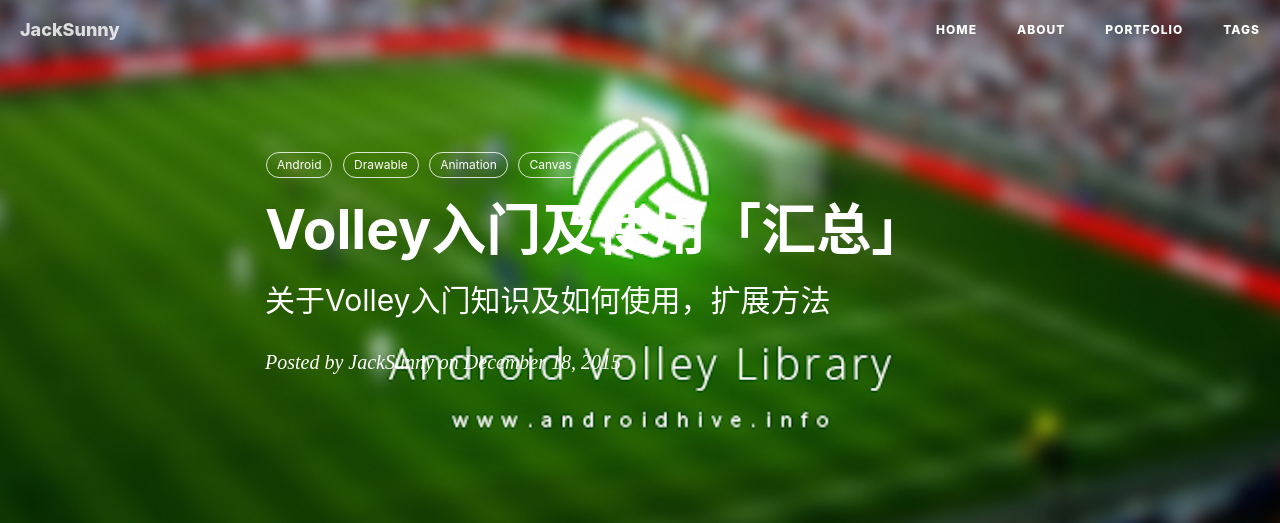
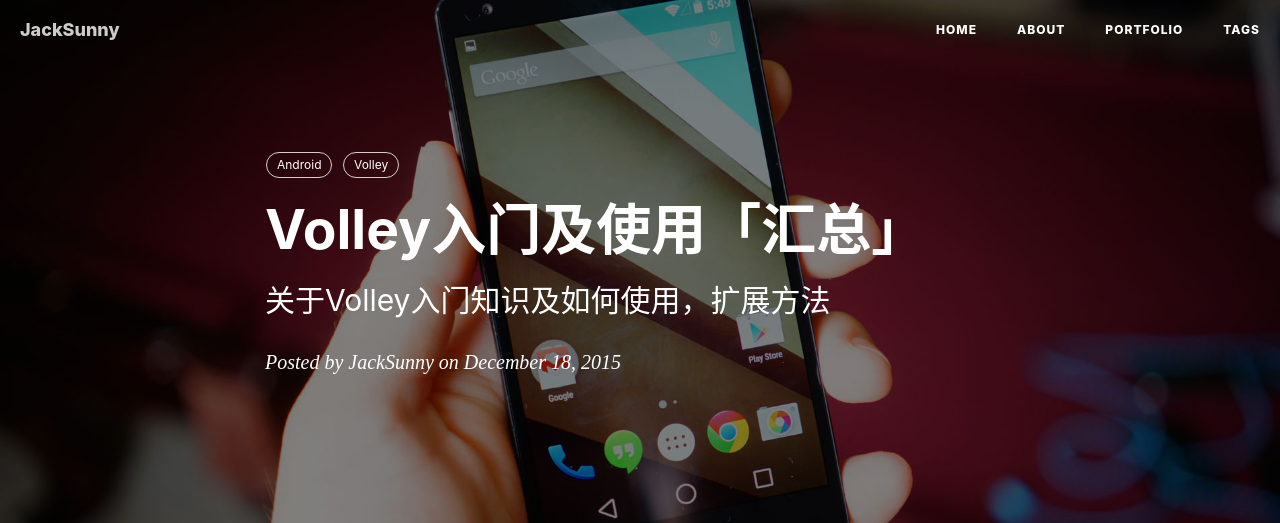
Before and after one commit to congwiny/jacksunny.github.io, a Jekyll site: the page built from _posts/2015-12-18-Volley-primary.md, in a window 1280 px wide. Shown: the top 523 px of the page. Built offline with Jekyll 4.4.1, drawn with Linux system fonts in a browser that asks for light colours; nearby versions of some CDN libraries; comment, search, counter and statistics services are not loaded; some of the changed text lies outside the part shown; grey boxes are pictures that could not be loaded.

Commit message:
修改
修改

```diff
--- a/_posts/2015-12-18-Volley-primary.md
+++ b/_posts/2015-12-18-Volley-primary.md
@@ -4,15 +4,14 @@ title:      "Volley入门及使用「汇总」"
 subtitle:   "关于Volley入门知识及如何使用，扩展方法"
 date:       2015-12-18
 author:     "JackSunny"
-header-img: "img/post-bg-volley_bg.jpeg"
+header-img: "img/post-bg-android.jpg"
 tags:
     - Android
-    - Drawable
-    - Animation
-    - Canvas
+    - Volley
 ---
 
 # Volley 初识
+
 ### 导语
 
 > * 本文适合有Android开发经验或者想了解杰出网络开源框架的读者
@@ -37,19 +36,19 @@ tags:
 	> 发布时有一个很形象的配图
 	> ![](https://raw.githubusercontent.com/android-cn/android-open-project-analysis/master/tool-lib/network/volley/image/volley.png)
 
-	  	从名字由来和配图中无数急促的火箭可以看出 Volley 的特点：特别适合数据量小，通信频繁的网络操作。（其实 应用中绝大多数的网络操作都属于这种类型）。
+从名字由来和配图中无数急促的火箭可以看出 Volley 的特点：特别适合数据量小，通信频繁的网络操作。（其实 应用中绝大多数的网络操作都属于这种类型）。
 
 * ##### WHY
 
 	我们为什么使用它 ？
 
 > 1. **简化了Http请求的操作**
->
->			HttpURLConnection和HttpClient的用法还是稍微有些复杂的，如果不进行适当封装的话，很容易就会写出不少重复代码。
+
+>    HttpURLConnection和HttpClient的用法还是稍微有些复杂的，如果不进行适当封装的话，很容易就会写出不少重复代码。
 > 2. **异步下载，结果可以直接在主线程进行操作**
 
->			在Android4.0以后，会发现，只要是写在主线程（就是Activity）中的HTTP请求，运行时都会报错，这是因为Android在4.0以后为了防止应用的ANR（aplication Not Response）异常.
->     		而Volley则完全不用考虑这些问题。
+>		在Android4.0以后，会发现，只要是写在主线程（就是Activity）中的HTTP请求，运行时都会报错，这是因为Android在4.0以后为了防止应用的ANR（aplication Not Response）异常.
+>     	而Volley则完全不用考虑这些问题。
 > 3. **JSON，图像等返回结果的处理**
 >
 >			在http请求之后一般都需要对数据进行预处理，尤其是对图片的预处理，而Volley对这些操作进行了基本的封装。在简单的使用情景下，基本够用了。但是如果需要对其进行一些复杂的操作，就需要增加自己的请求类。
```
